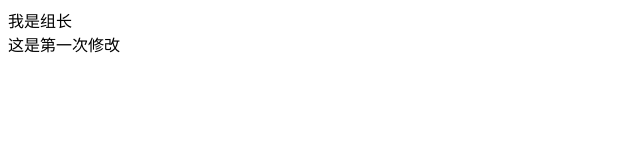
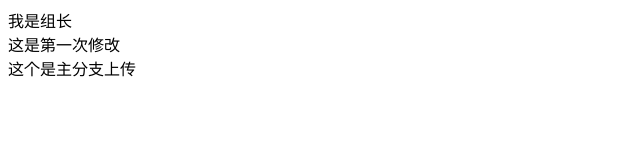
Before and after one commit to steadmengyan/localtion1, a plain HTML site: page index.html in a window 1280 px wide. Shown: the whole page, without its empty margins (0-640 px from the left). Drawn offline with Linux system fonts and the light colour scheme.

Commit message:
主文件上传

```diff
--- a/index.html
+++ b/index.html
@@ -7,5 +7,6 @@
 <body>
 <div>我是组长</div>
 <div>这是第一次修改</div>
+<div>这个是主分支上传</div>
 </body>
 </html>
```
